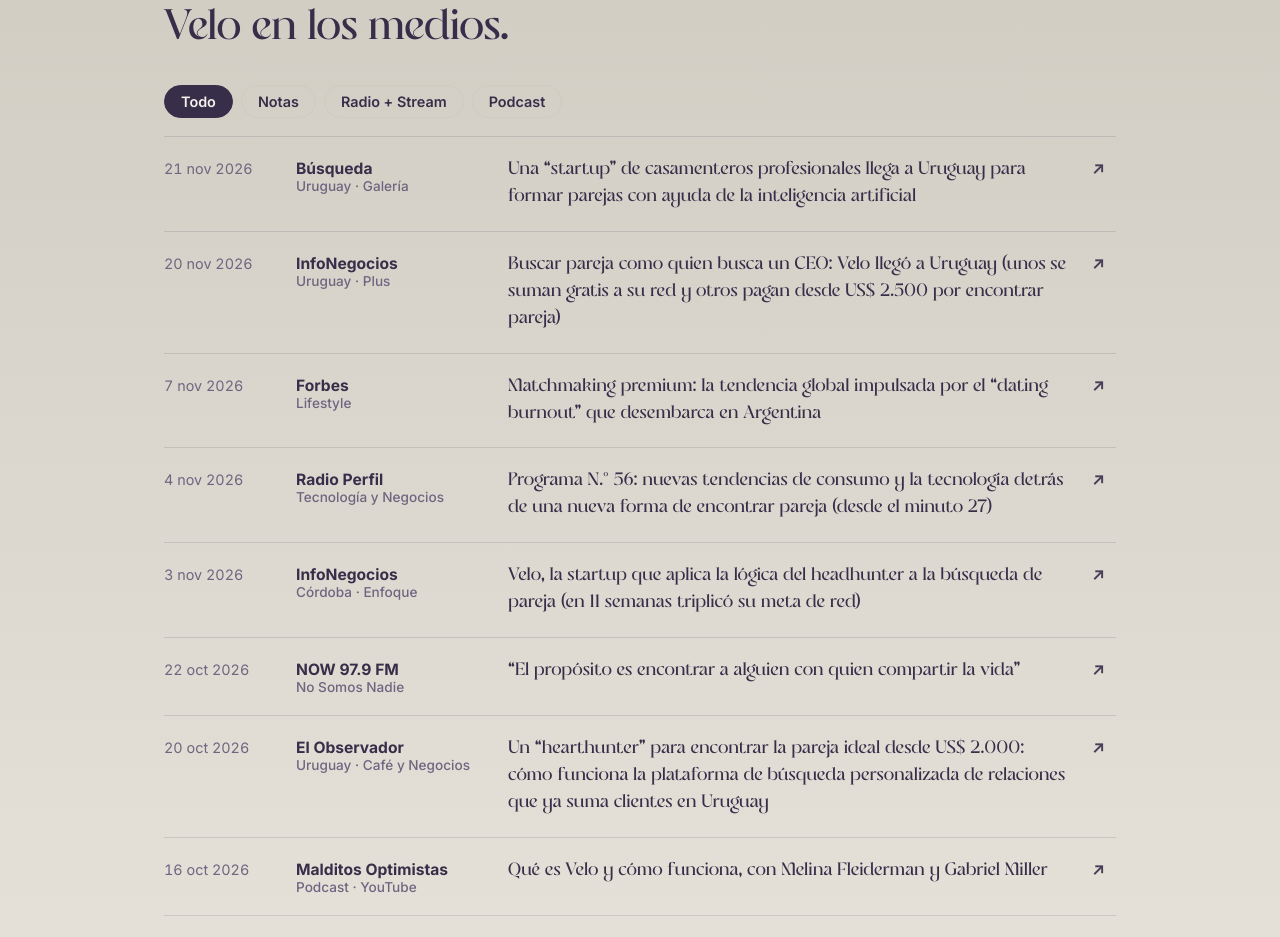
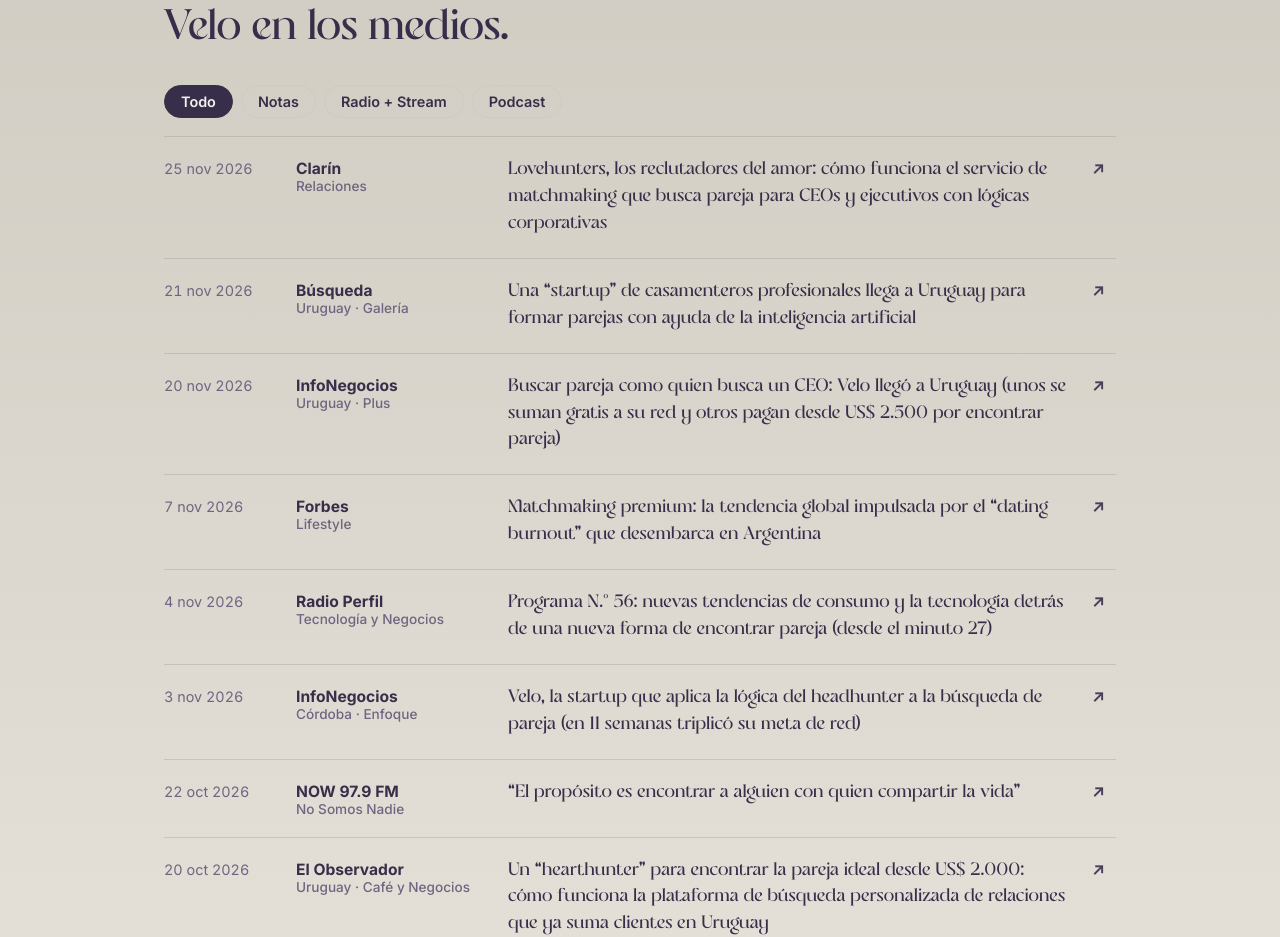
Before and after one commit to axelabulafia/velo, a plain HTML site: page nosotros.html in a window 1280 px wide. Shown: the part 4888-5825 px from the top of the page. Drawn offline with Linux system fonts and the light colour scheme.

Commit message:
Add files via upload

```diff
--- a/nosotros.html
+++ b/nosotros.html
@@ -637,6 +637,12 @@ window.addEventListener('load',function(){setTimeout(run,3500)});})();</script>
         <button type="button" data-f="Podcast" aria-pressed="false">Podcast</button>
       </div>
       <div class="press-list">
+        <a class="press-row" data-type="Nota" href="https://www.clarin.com/relaciones/lovehunters-reclutadores-amor-funciona-servicio-matchmaking-busca-pareja-ceos-ejecutivos-logicas-corporativas-arranca-mil-dolares_0_FLnjMuzZZf.html" target="_blank" rel="noopener noreferrer">
+          <span class="d">25 nov 2026</span>
+          <span class="o">Clarín<small>Relaciones</small></span>
+          <span class="t">Lovehunters, los reclutadores del amor: cómo funciona el servicio de matchmaking que busca pareja para CEOs y ejecutivos con lógicas corporativas</span>
+          <span class="ar" aria-hidden="true">↗</span>
+        </a>
         <a class="press-row" data-type="Nota" href="https://www.busqueda.com.uy/bienestar/una-startup-casamenteros-profesionales-llega-uruguay-formar-parejas-ayuda-la-inteligencia-artificial-n5419694" target="_blank" rel="noopener noreferrer">
           <span class="d">21 nov 2026</span>
           <span class="o">Búsqueda<small>Uruguay · Galería</small></span>
```
